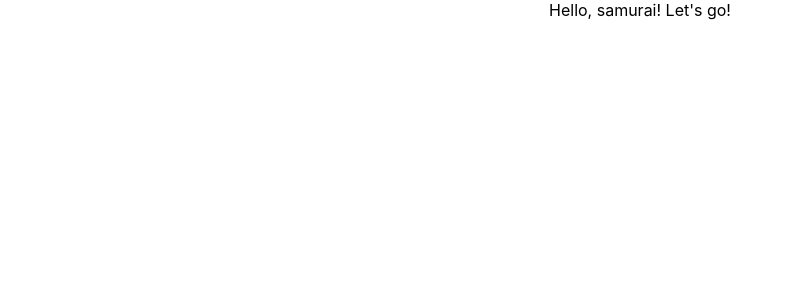
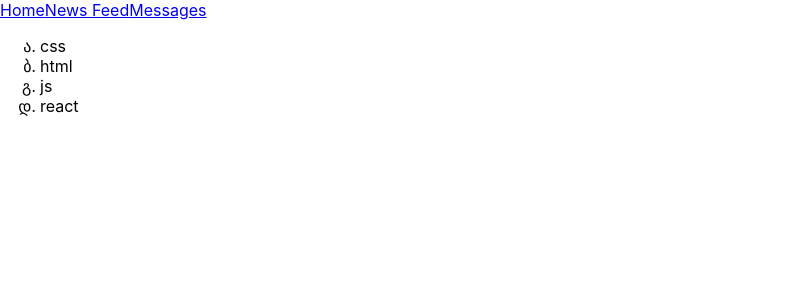
Before and after one commit to ilyaKarachun/samurai-way, a React (Create React App) app: page / in a window 1280 px wide. Shown: the top 300 px of the page, without its empty margins (0-792 px from the left). Built offline with nearby package versions, Linux system fonts and the light colour scheme.

Commit message:
refactor: edit link

```diff
--- a/src/App.css
+++ b/src/App.css
@@ -1,38 +1,3 @@
-.App {
-  text-align: center;
+ul li {
+  list-style-type: georgian;
 }
-
-.App-logo {
-  height: 40vmin;
-  pointer-events: none;
-}
-
-@media (prefers-reduced-motion: no-preference) {
-  .App-logo {
-    animation: App-logo-spin infinite 20s linear;
-  }
-}
-
-.App-header {
-  background-color: #282c34;
-  min-height: 100vh;
-  display: flex;
-  flex-direction: column;
-  align-items: center;
-  justify-content: center;
-  font-size: calc(10px + 2vmin);
-  color: white;
-}
-
-.App-link {
-  color: #61dafb;
-}
-
-@keyframes App-logo-spin {
-  from {
-    transform: rotate(0deg);
-  }
-  to {
-    transform: rotate(360deg);
-  }
-}
--- a/src/App.tsx
+++ b/src/App.tsx
@@ -1,12 +1,33 @@
-import React from 'react';
+import React, {FC} from 'react';
 import './App.css';
+import {Technologies} from "./Technologies";
+import {Header} from "./Header";
+import {BrowserRouter, Route} from "react-router-dom";
 
-function App() {
-  return (
-    <div className="App">
-     Hello, samurai! Let's go!
-    </div>
-  );
+
+const App = () => {
+    return (
+        <BrowserRouter>
+            <div>
+                <Header/>
+                <Technologies/>
+                <Route path={"/hello"} render={() => <HelloMessage message={"Hello friends"}/>}/>
+                <Route path={"/bye"} render={() => <ByeMessage message={"Bye samurai"}/>}/>
+            </div>
+        </BrowserRouter>
+    );
+}
+
+type HelloMessageType = {
+    message: string
+}
+
+const HelloMessage: FC<HelloMessageType> = (props) => {
+    return <h1>{props.message}</h1>
+}
+
+const ByeMessage: FC<HelloMessageType> = (props) => {
+    return <h1>{props.message}</h1>
 }
 
 export default App;
--- /dev/null
+++ b/src/Header.tsx
@@ -0,0 +1,11 @@
+import React from "react";
+
+export const Header = () => {
+    return (
+        <div>
+            <a href="#">Home</a>
+            <a href="#">News Feed</a>
+            <a href="#">Messages</a>
+        </div>
+    );
+}
--- /dev/null
+++ b/src/Technologies.tsx
@@ -0,0 +1,14 @@
+import React from "react";
+
+export const Technologies = () => {
+    return (
+        <div>
+            <ul>
+                <li>css</li>
+                <li>html</li>
+                <li>js</li>
+                <li>react</li>
+            </ul>
+        </div>
+    );
+}
```
